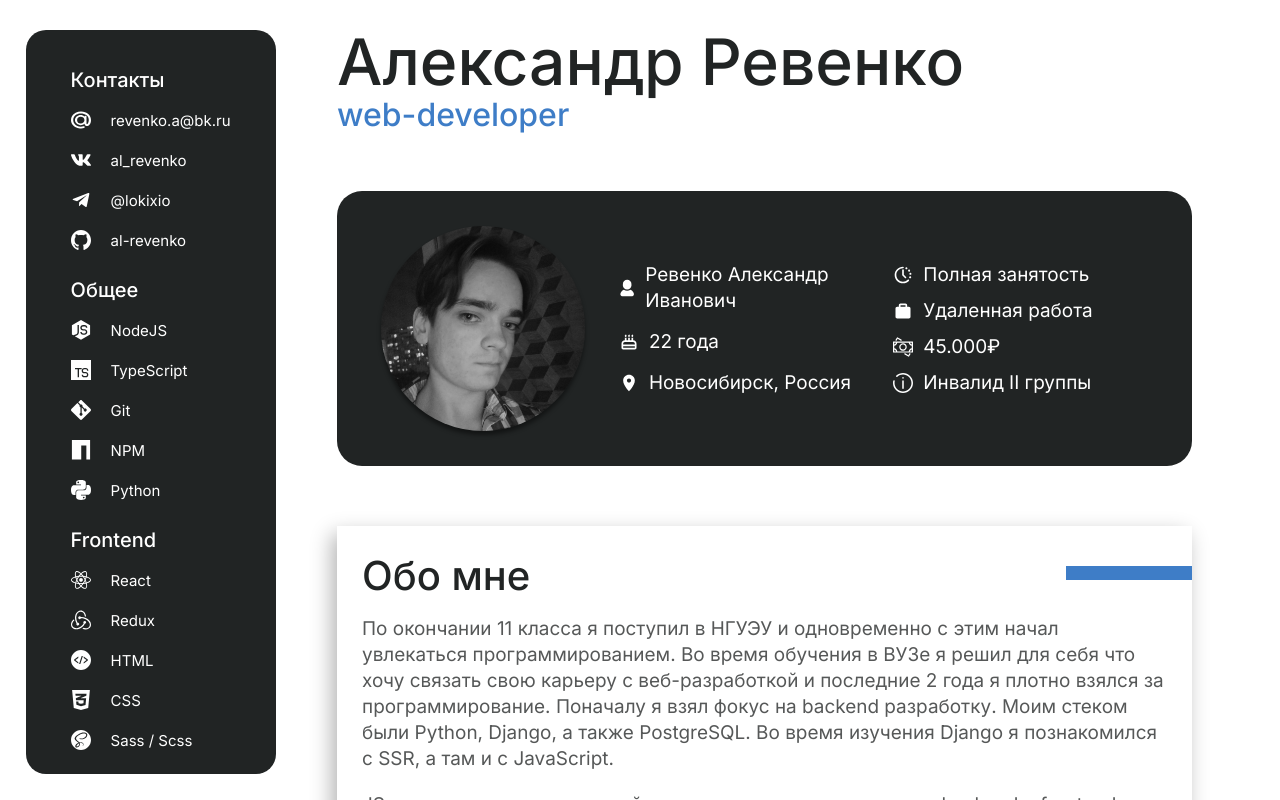
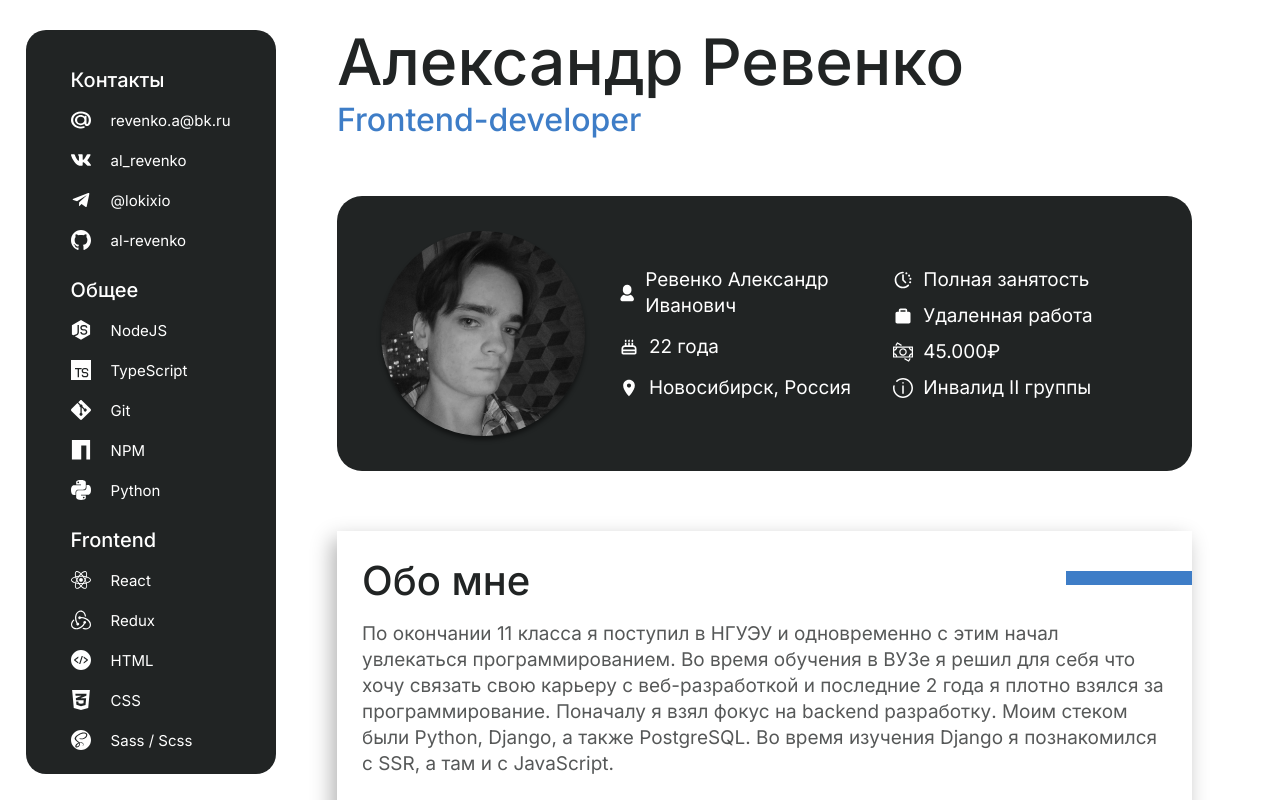
Before and after one commit to al-revenko/resume, a React (Vite) app: page / in a window 1280 px wide. Shown: the top 800 px of the page. Built offline with nearby package versions, Linux system fonts and the light colour scheme.

Commit message:
Реализовал возможность задавать должность в person

```diff
--- a/src/components/main-content/sections/person/Person.module.scss
+++ b/src/components/main-content/sections/person/Person.module.scss
@@ -4,7 +4,7 @@
 .container {
   display: flex;
   flex-direction: column;
-  gap: 5px;
+  gap: 10px;
 
   @media screen and (max-width: $width-laptop) {
     margin-left: 30px;
--- a/src/components/main-content/sections/person/Person.tsx
+++ b/src/components/main-content/sections/person/Person.tsx
@@ -1,10 +1,11 @@
+import personData from '../../../../store/data/person/person.data';
 import style from './Person.module.scss'
 
 function Person() {
   return (
     <section className={style.container}>
       <h1 className='title-h1'>Александр Ревенко</h1>
-      <span className={style.container__profile}>web-developer</span>
+      <span className={style.container__profile}>{personData.position.value}</span>
     </section>
   )
 }
--- a/src/store/data/person/person.data.ts
+++ b/src/store/data/person/person.data.ts
@@ -11,6 +11,10 @@ import infoSvg from "~/assets/svg/icon/personInfo/info.svg?react"
 
 
 const personData: PersonI = {
+  position: {
+    value: 'Frontend-developer'
+  },
+
   fullname: {
     value: 'Ревенко Александр Иванович',
     Icon: personSvg,
--- a/src/store/data/person/person.interface.ts
+++ b/src/store/data/person/person.interface.ts
@@ -1,4 +1,8 @@
 interface PersonI {
+  position: {
+    value: string
+  }
+
   fullname: {
     value: string
     Icon: React.FC<React.SVGProps<SVGSVGElement>>,
```
